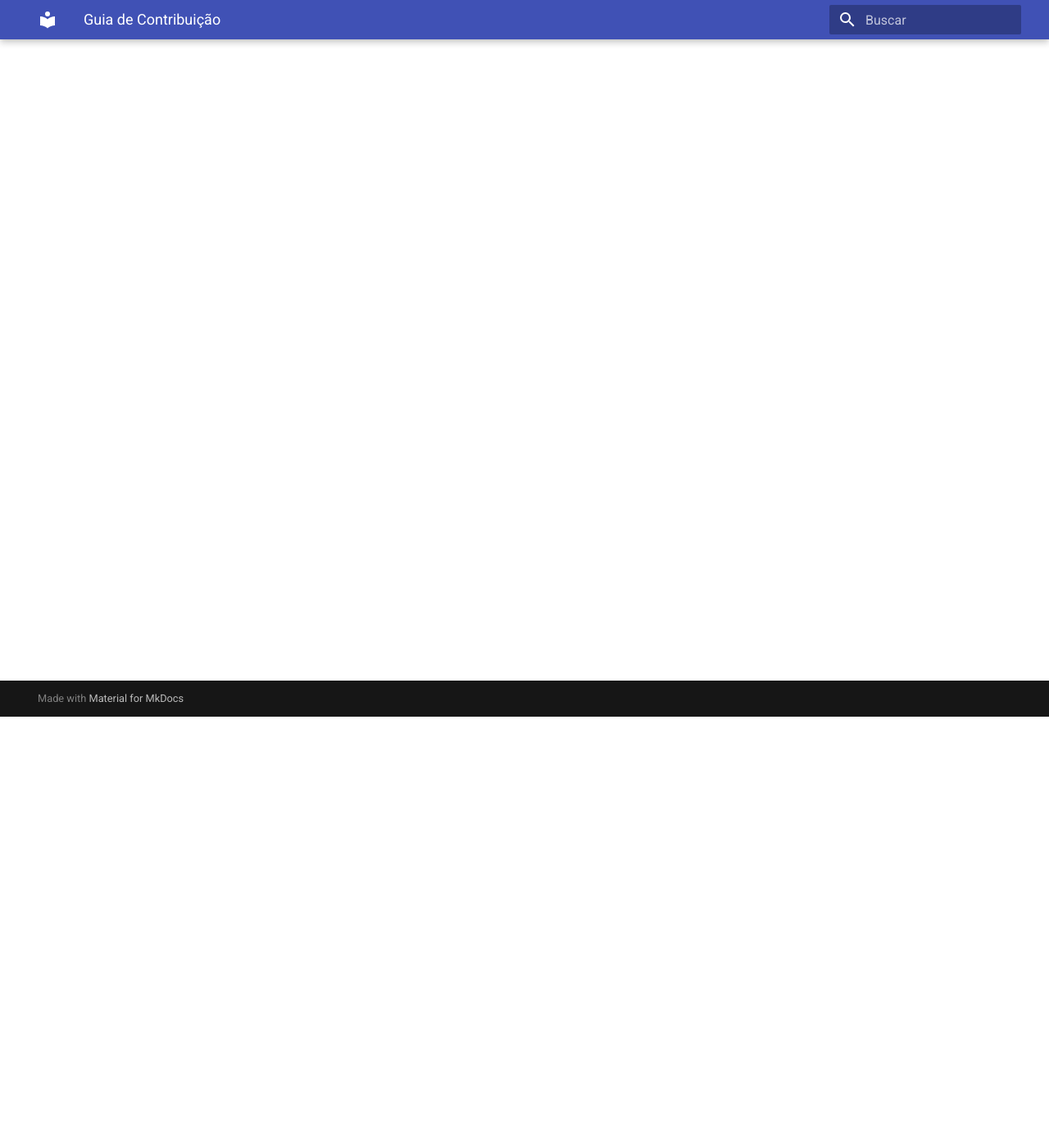
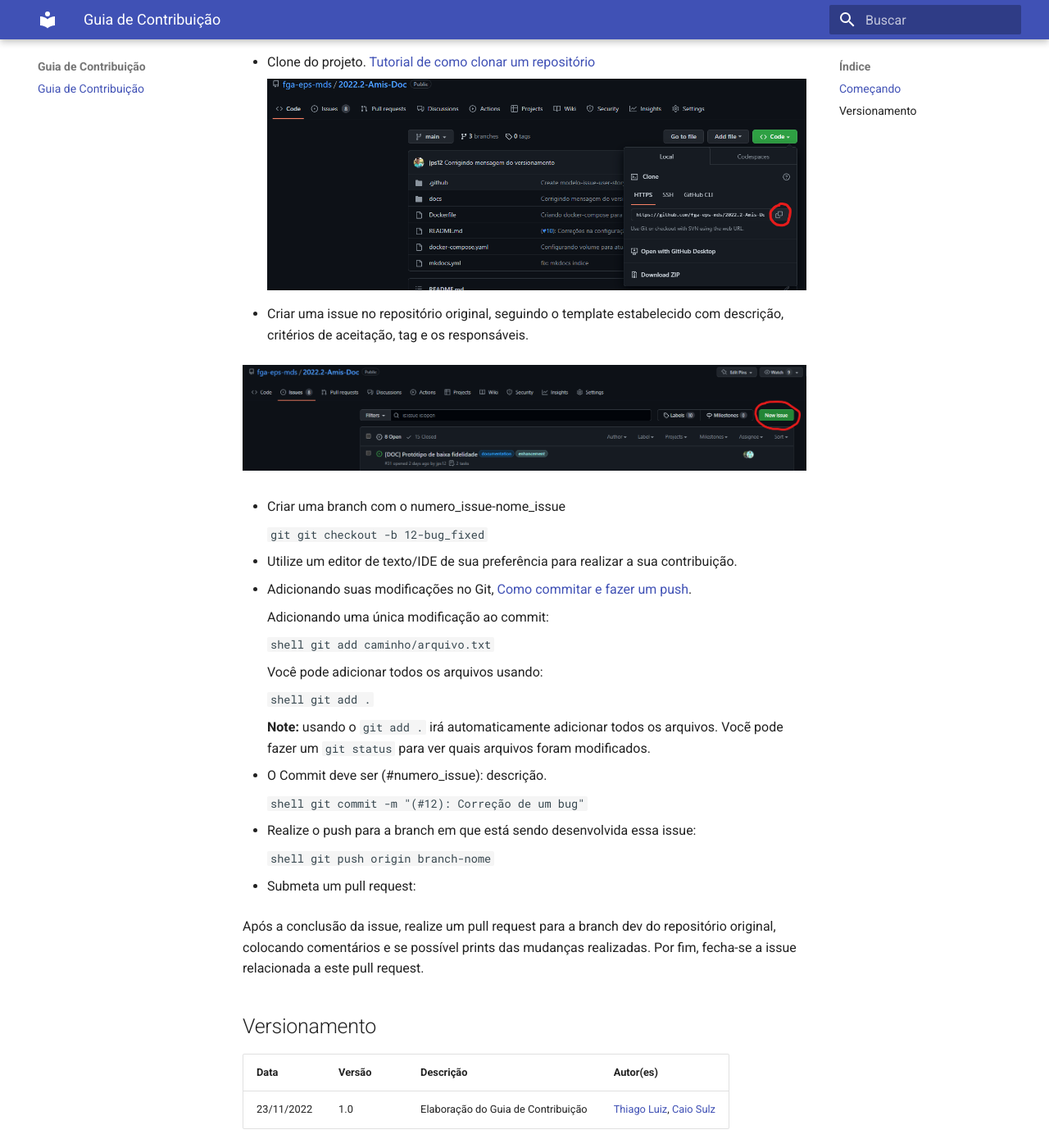
Before and after one commit to fga-eps-mds/2022.2-Amis-Doc, an MkDocs documentation site: the page built from docs/Guia_Contribuicao/guia_contribuicao.md, in a window 1280 px wide and 1400 px high, scrolled down 526 px. Shown: the whole window at 82% size. Built offline with MkDocs 1.6.1 and Material for MkDocs 9.7.7, drawn with Linux system fonts in a browser that asks for light colours; some of the changed text lies outside the part shown.

Commit message:
(#29): Criação do Guia de Contribuição
Co-authored-by: Thiago Luiz <thiago.luiz20000@gmail.com>

````diff
--- a/docs/Guia_Contribuicao/guia_contribuicao.md
+++ b/docs/Guia_Contribuicao/guia_contribuicao.md
@@ -1,9 +1,69 @@
 # Guia de Contribuição
 
+O Guia de Contribuição é um documento que visa ensinar como participar deste projeto *Open Source*.
+
+## Começando
+
+*  *Fork* o projeto no GitHub.
+    [Tutorial para realizar o *Fork*](https://help.github.com/en/articles/fork-a-repo/).
+
+    ![Tutorial Fork](../assets/contribuicao_fork.png)
+
+*  Clone do projeto.
+    [Tutorial de como clonar um repositório](https://help.github.com/en/articles/cloning-a-repository)
+
+    ![Tutorial Clone](../assets/contribuicao_clone.png)
+
+* Criar uma issue no repositório original, seguindo o template estabelecido com descrição,   critérios de aceitação, tag e os responsáveis.
+
+![Tutorial nova Issue](../assets/contribuicao_issue.png)
+
+*  Criar uma branch com o numero_issue-nome_issue
+
+    ```git
+    git checkout -b 12-bug_fixed
+    ```
+
+
+*  Utilize um editor de texto/IDE de sua preferência para realizar a sua contribuição.
+
+
+*  Adicionando suas modificações no Git, [Como commitar e fazer um push](http://readwrite.com/2013/10/02/github-for-beginners-part-2/).
+
+    Adicionando uma única modificação ao commit:
+
+    ```shell
+    git add caminho/arquivo.txt
+    ```
+
+    Você pode adicionar todos os arquivos usando:
+
+    ```shell
+    git add .
+    ```
+
+    **Note:** usando o  `git add .`  irá automaticamente adicionar todos os arquivos. Vocẽ pode fazer um
+    `git status` para ver quais arquivos foram modificados.
+
+*   O Commit deve ser (#numero_issue): descrição.
+
+    ```shell
+    git commit -m "(#12): Correção de um bug"
+    ```
+
+*  Realize o push para a branch em que está sendo desenvolvida essa issue:
+
+    ```shell
+    git push origin branch-nome
+    ```
+
+*  Submeta um pull request:
+
+  Após a conclusão da issue, realize um pull request para a branch dev do repositório original, colocando comentários e se possível prints das mudanças realizadas. Por fim, fecha-se a issue relacionada a este pull request.
 
 
 ## Versionamento
 
 | Data | Versão | Descrição | Autor(es) |
-|------|--------|-----------|-----------|
-|     |   |  |  |
+|------|------|------|------|
+|23/11/2022|1.0|Elaboração do Guia de Contribuição|[Thiago Luiz](https://github.com/thiagolsg), [Caio Sulz](https://github.com/CaioSulz)|
````
Also changed, not shown: docs/assets/contribuicao_clone.png (added), docs/assets/contribuicao_fork.png (added), docs/assets/contribuicao_issue.png (added).
